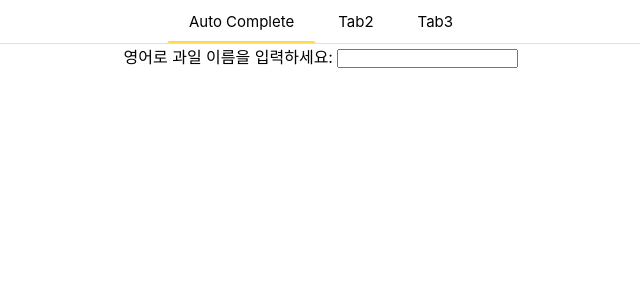
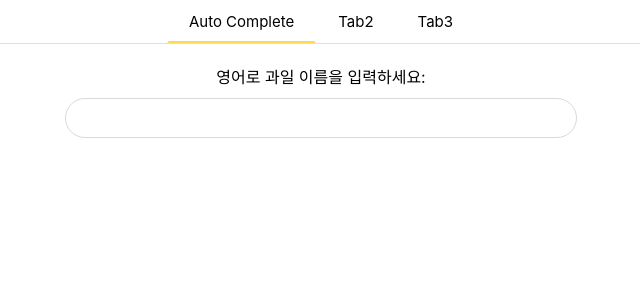
Before and after one commit to Jiho31/wanted_pre_onboarding, a React (Create React App) app in the folder custom-component/: page / in a window 1280 px wide. Shown: the top 300 px of the page, without its empty margins (319-959 px from the left). Built offline with nearby package versions, Linux system fonts and the light colour scheme.

Commit message:
Feat: 자동완성 기능 구현(datalist 요소 없이)

```diff
--- a/custom-component/src/component/AutoComplete.js
+++ b/custom-component/src/component/AutoComplete.js
@@ -1,31 +1,128 @@
-import React, { useState } from "react";
+import React, { useState, useEffect } from "react";
 import { searchData } from "../searchData";
+import styled from "styled-components";
 
 const AutoComplete = () => {
   const [inputText, setInputText] = useState("");
+  const [dropdownData, setDropdownData] = useState(searchData);
 
   const onChangeHandler = (e) => {
     setInputText(e.target.value);
   };
+  const onBlurHandler = () => {
+    document.querySelector(".dropdown-container").style.display = "none";
+  };
+  const onFocusHandler = () => {
+    if (dropdownData.length === 0) {
+    }
+    document.querySelector(".dropdown-container").style.display = "block";
+  };
+  const clickEventHandler = (e) => {
+    setInputText(e.target.innerHTML);
+    console.log(e.target.innerHTML);
+  };
+
+  useEffect(() => {
+    const matchingResult = searchData.filter(
+      (word) => word.indexOf(inputText) !== -1
+    );
+    setDropdownData(matchingResult);
+  }, [inputText]);
 
   return (
-    <div>
+    <Container>
       <label htmlFor="searchInput">영어로 과일 이름을 입력하세요: </label>
-      <input
+      {/* <SearchInput
         name="searchInput"
         type="text"
         value={inputText}
         onChange={onChangeHandler}
         autoComplete="off"
         list="fruit-names"
-      ></input>
+      ></SearchInput>
       <datalist id="fruit-names">
         {searchData.map((fruit, idx) => {
           return <option key={idx} value={fruit} />;
         })}
-      </datalist>
-    </div>
+      </datalist> */}
+      <SearchInput
+        name="searchInput"
+        type="text"
+        value={inputText}
+        onChange={onChangeHandler}
+        onBlur={onBlurHandler}
+        onFocus={onFocusHandler}
+        autoComplete="off"
+        list="fruit-names"
+      ></SearchInput>
+      <DropDownContainer className="dropdown-container">
+        <ul>
+          {dropdownData.length > 0 ? (
+            dropdownData.map((fruit, idx) => {
+              return (
+                <DropDownContent key={idx} onClick={clickEventHandler}>
+                  {fruit}
+                </DropDownContent>
+              );
+            })
+          ) : (
+            <DropDownContent noMatch>
+              일치하는 자동완성 결과가 없습니다
+            </DropDownContent>
+          )}
+        </ul>
+      </DropDownContainer>
+    </Container>
   );
 };
 
+const Container = styled.div`
+  display: flex;
+  flex-direction: column;
+  align-items: center;
+  margin-top: 20px;
+`;
+
+const SearchInput = styled.input`
+  width: 40%;
+  height: 2.5rem;
+  padding: 4px 15px;
+  margin: 10px 10px 0 10px;
+  border: 1px solid #d9d9d9;
+  border-radius: 22px;
+  font-size: 16px;
+  &:focus {
+    border-radius: 10px 10px 0 0;
+    border-bottom: 0px;
+  }
+`;
+const DropDownContainer = styled.div`
+  display: none;
+  position: relative;
+  width: 40%;
+  max-height: 13.3rem;
+  border: 1px solid #d9d9d9;
+  border-top: 0px;
+  border-radius: 0 0 10px 10px;
+
+  overflow: hidden;
+`;
+const DropDownContent = styled.li`
+  width: 100%;
+  height: 2.2rem;
+  padding: 4px 15px;
+  display: inline-flex;
+  align-items: center;
+  &:hover {
+    background-color: #d9d9d9;
+    cursor: default;
+  }
+  ${(props) =>
+    props.noMatch &&
+    `
+    font-color: #adadad !important;
+    font-size: 13px;
+  `}
+`;
+
 export default AutoComplete;
```
